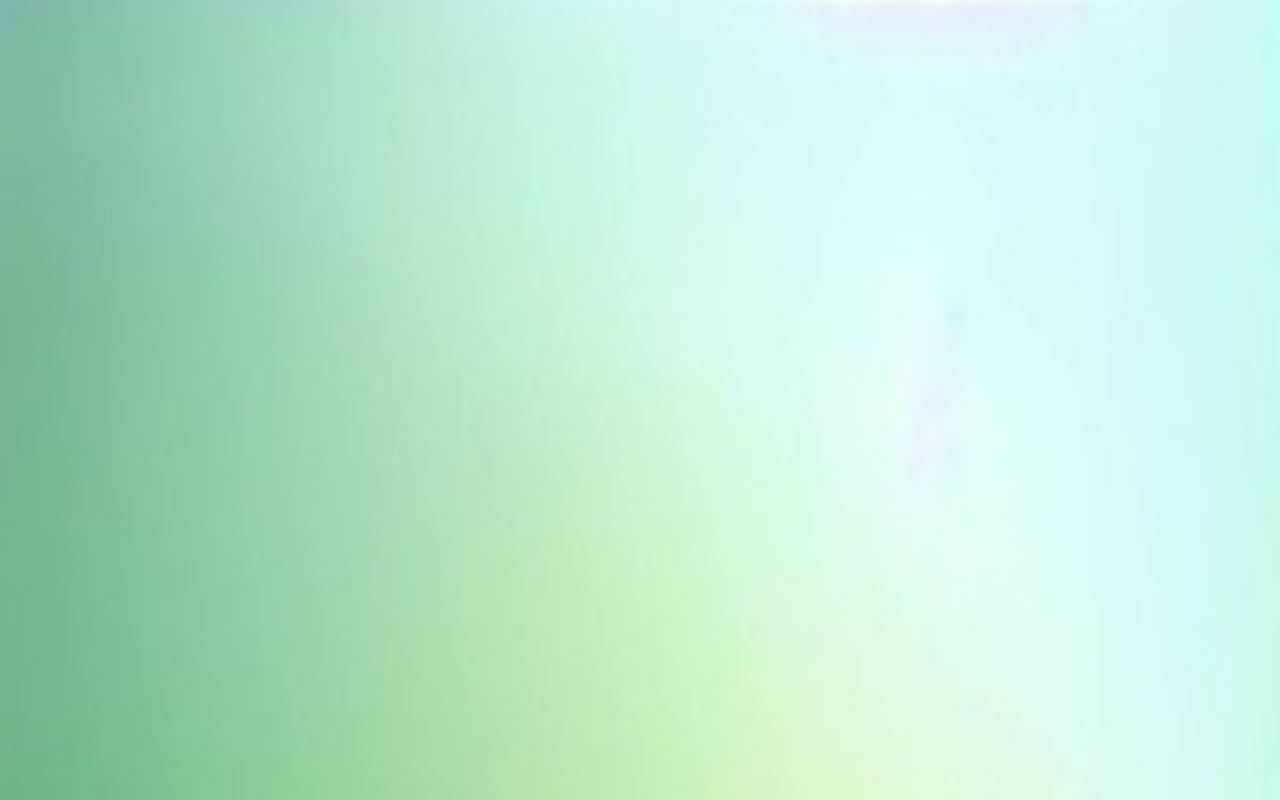
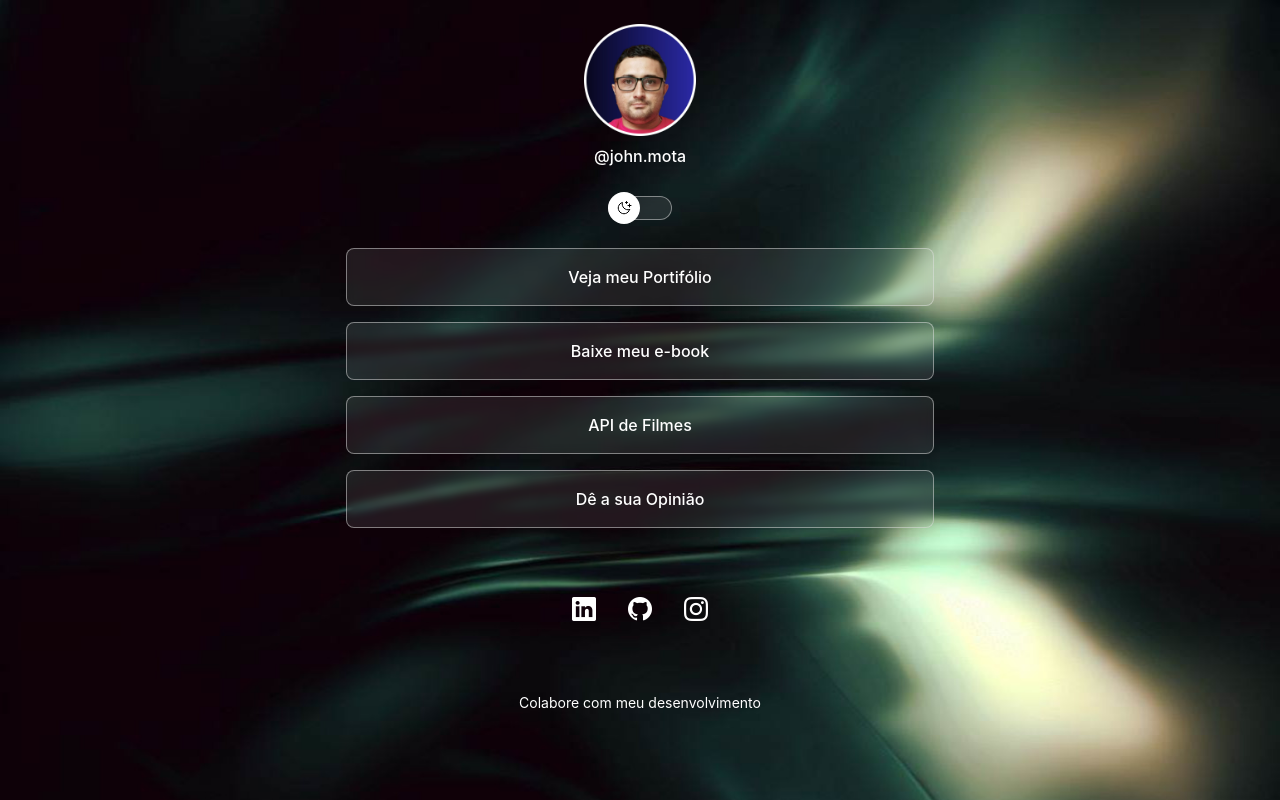
Before and after one commit to John-Mota/portifolioJohnMota, an Angular app: page / in a window 1280 px wide. Before the commit this address led to /direction. Built offline with nearby package versions, Linux system fonts and the light colour scheme.

Commit message:
theme save

```diff
--- a/src/app/app-routing.module.ts
+++ b/src/app/app-routing.module.ts
@@ -4,9 +4,9 @@ import { DirectionComponent } from './direction/direction.component';
 import { HomePageComponent } from './home-page/home-page.component';
 
 const routes: Routes = [
-  { path: 'direction', component: HomePageComponent },
+  { path: '', component: DirectionComponent },
   { path: 'home', component: HomePageComponent },
-  { path: '', redirectTo: 'direction', pathMatch: 'full' }
+  { path: 'direction', redirectTo: 'direction', pathMatch: 'full' }
 ];
 
 @NgModule({
--- a/src/app/app.module.ts
+++ b/src/app/app.module.ts
@@ -6,6 +6,7 @@ import { AppComponent } from './app.component';
 import { DirectionComponent } from './direction/direction.component';
 ;
 import { HomePageComponent } from './home-page/home-page.component';
+import { FunctionsService } from './functions.service';
 
 @NgModule({
   declarations: [
@@ -17,7 +18,7 @@ import { HomePageComponent } from './home-page/home-page.component';
     BrowserModule,
     AppRoutingModule
   ],
-  providers: [],
+  providers: [FunctionsService],
   bootstrap: [AppComponent]
 })
 export class AppModule { }
--- a/src/app/direction/direction.component.html
+++ b/src/app/direction/direction.component.html
@@ -1,4 +1,4 @@
-<body [ngClass]="isDarkTheme ? 'dark' : 'light'">
+<body [ngClass]="(isDarkTheme | async) ? 'dark' : 'light'">
   <div id="container" >
     <div id="profile">
       <img [src]="isDarkTheme ? './../../assets/avatar-dark.png' : './../../assets/avatar-light.png'" alt="">
--- a/src/app/direction/direction.component.ts
+++ b/src/app/direction/direction.component.ts
@@ -1,4 +1,6 @@
-import { Component, Renderer2, ElementRef } from '@angular/core';
+import { Component } from '@angular/core';
+import { FunctionsService } from '../functions.service';
+import { Router } from '@angular/router';
 
 @Component({
   selector: 'direction',
@@ -7,30 +9,22 @@ import { Component, Renderer2, ElementRef } from '@angular/core';
 })
 export class DirectionComponent {
 
-  isDarkTheme = true
+  constructor(
+    private themeService: FunctionsService,
+    private router: Router
+  ) {}
 
 
-  constructor(private renderer: Renderer2, private elementRef: ElementRef) {}
-
+  get isDarkTheme() {
+    return this.themeService.isDarkTheme$;
+  }
 
   toggleTheme() {
-    this.isDarkTheme = !this.isDarkTheme;
-    const body = this.elementRef.nativeElement.ownerDocument.body;
-
-    if (this.isDarkTheme) {
-      this.renderer.removeClass(body, 'light');
-      this.renderer.addClass(body, 'dark');
-    } else {
-      this.renderer.removeClass(body, 'dark');
-      this.renderer.addClass(body, 'light');
-    }
-    const button = this.elementRef.nativeElement.querySelector('#switch button');
-    if (button) {
-      button.classList.toggle('active', this.isDarkTheme);
-    }
+    this.themeService.toggleTheme();
   }
 
-
-
+  goToHome() {
+  this.router.navigate(['/home']);
+  }
 
 }
--- a/src/app/functions.service.ts
+++ b/src/app/functions.service.ts
@@ -1,9 +1,32 @@
 import { Injectable } from '@angular/core';
+import { BehaviorSubject } from 'rxjs';
 
 @Injectable({
   providedIn: 'root'
 })
 export class FunctionsService {
 
-  constructor() { }
+  private isDarkThemeSubject = new BehaviorSubject<boolean>(true);
+  public isDarkTheme$ = this.isDarkThemeSubject.asObservable();
+
+   private readonly THEME_STORAGE_KEY = 'appTheme';
+
+   constructor() {
+    const storedTheme = localStorage.getItem(this.THEME_STORAGE_KEY);
+    if (storedTheme) {
+      this.isDarkThemeSubject.next(storedTheme === 'dark');
+    }
+  }
+
+  toggleTheme() {
+    this.isDarkThemeSubject.next(!this.isDarkThemeSubject.value);
+
+    const newTheme = this.isDarkThemeSubject.value ? 'dark' : 'light';
+    localStorage.setItem(this.THEME_STORAGE_KEY, newTheme);
+  }
+
+  getIsDarkThemeValue(): boolean {
+    return this.isDarkThemeSubject.value;
+  }
+
 }
--- a/src/app/home-page/home-page.component.css
+++ b/src/app/home-page/home-page.component.css
@@ -6,7 +6,7 @@
 }
 
 .dark {
-  --text-color: #ffffff;
+  --text-color: #3b2727;
   --bg-url: url(./../../assets/bg-dark-mobile.jpg);
   --stroke-color: rgba(225, 225, 225, 0.5);
   --border-color: rgba(225, 225, 225, 0.1);
--- a/src/app/home-page/home-page.component.ts
+++ b/src/app/home-page/home-page.component.ts
@@ -1,4 +1,5 @@
 import { Component } from '@angular/core';
+import { FunctionsService } from '../functions.service';
 
 @Component({
   selector: 'app-home-page',
@@ -7,4 +8,26 @@ import { Component } from '@angular/core';
 })
 export class HomePageComponent {
 
+  constructor(private themeService: FunctionsService) {}
+
+  isDarkTheme: boolean = true;
+
+  ngOnInit(): void {
+    this.themeService.isDarkTheme$.subscribe(isDark => {
+      this.isDarkTheme = isDark;
+      this.applyTheme();
+    });
+  }
+
+  private applyTheme() {
+
+    if (this.isDarkTheme) {
+      document.body.classList.remove('light');
+      document.body.classList.add('dark');
+    } else {
+      document.body.classList.remove('dark');
+      document.body.classList.add('light');
+    }
+  }
+
 }
```
Also changed, not shown: src/app/direction/direction.component.css (line endings or trailing spaces).
